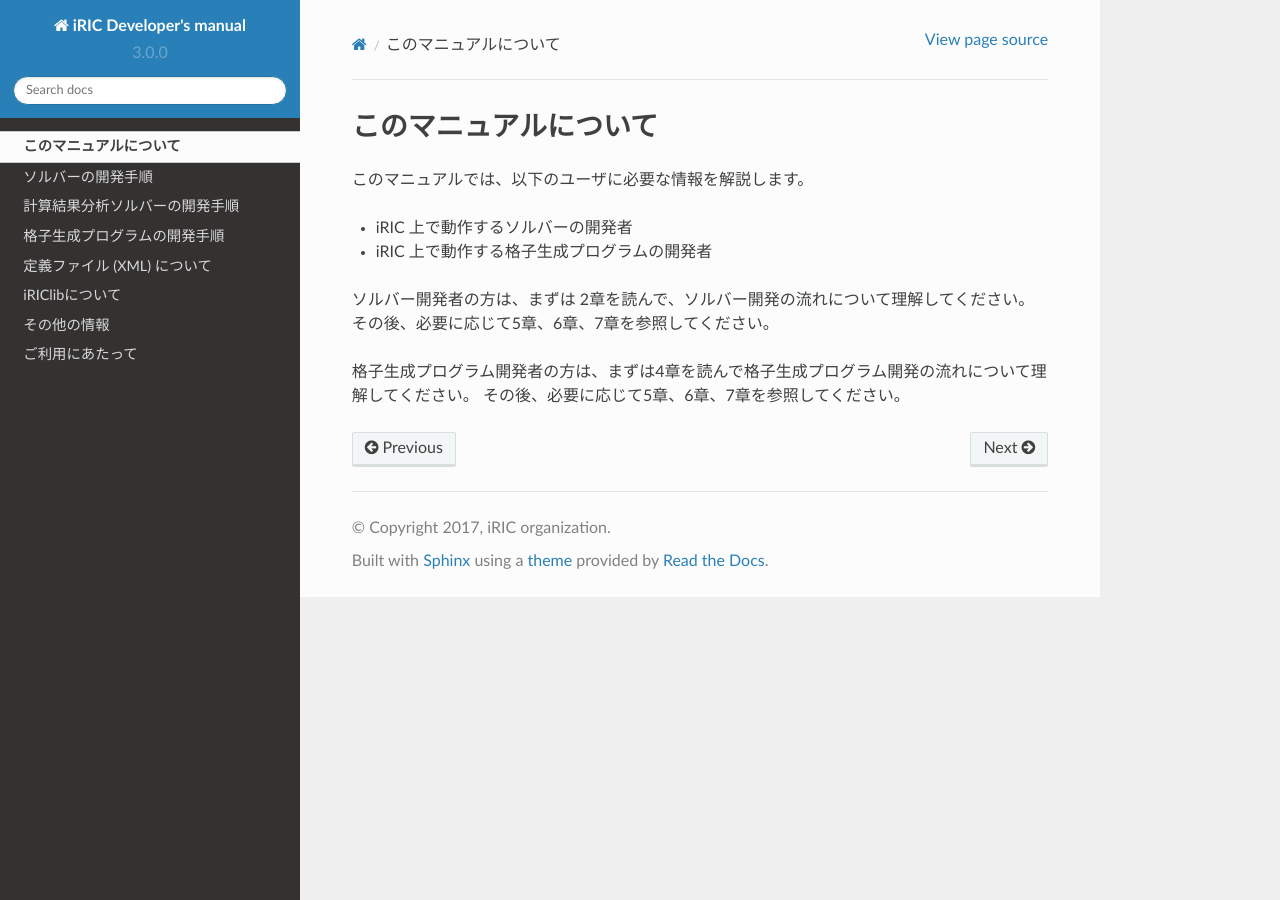
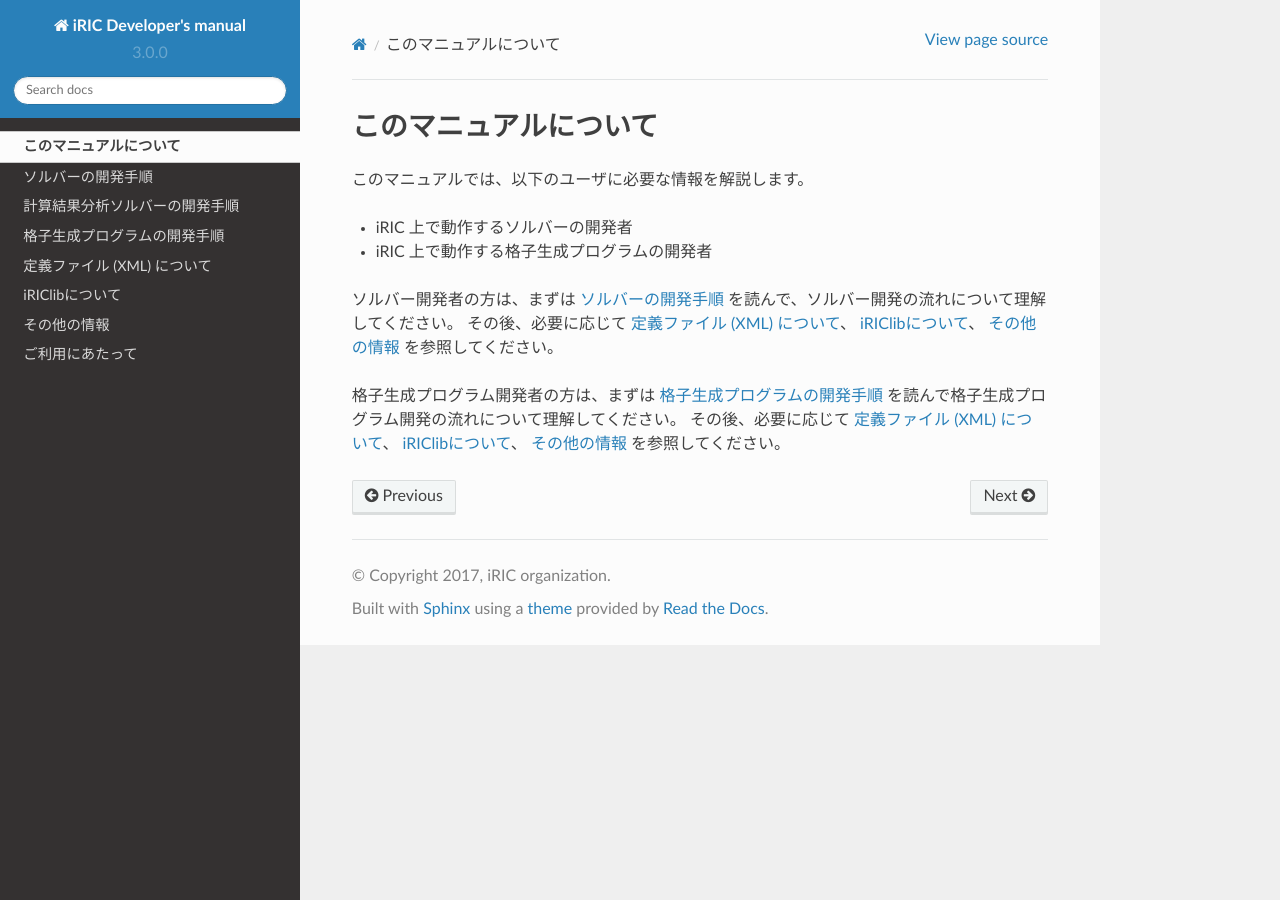
Before and after one commit to scharlton2/solver_dev_manual, a Sphinx documentation site: the page built from source/01_about.rst, in a window 1280 px wide. Built offline with Sphinx 7.4.7 and the Read the Docs theme 2.0.0, drawn with Linux system fonts in a browser that asks for light colours.

Commit message:
English dev manual updated.

```diff
--- a/source/01_about.rst
+++ b/source/01_about.rst
@@ -3,11 +3,13 @@
 
 このマニュアルでは、以下のユーザに必要な情報を解説します。
 
--  iRIC 上で動作するソルバーの開発者
--  iRIC 上で動作する格子生成プログラムの開発者
+- iRIC 上で動作するソルバーの開発者
+- iRIC 上で動作する格子生成プログラムの開発者
 
-ソルバー開発者の方は、まずは 2章を読んで、ソルバー開発の流れについて理解してください。
-その後、必要に応じて5章、6章、7章を参照してください。
+ソルバー開発者の方は、まずは :ref:`how_to_develop_solver` を読んで、ソルバー開発の流れについて理解してください。
+その後、必要に応じて :ref:`about_definition_file`、
+:ref:`about_iriclib`、 :ref:`other_info` を参照してください。
 
-格子生成プログラム開発者の方は、まずは4章を読んで格子生成プログラム開発の流れについて理解してください。
-その後、必要に応じて5章、6章、7章を参照してください。
+格子生成プログラム開発者の方は、まずは :ref:`how_to_develop_gridgen` を読んで格子生成プログラム開発の流れについて理解してください。
+その後、必要に応じて :ref:`about_definition_file`、
+:ref:`about_iriclib`、 :ref:`other_info` を参照してください。
--- a/source/07_other_info.rst
+++ b/source/07_other_info.rst
@@ -1,3 +1,5 @@
+.. _other_info:
+
 その他の情報
 ============
 
```
